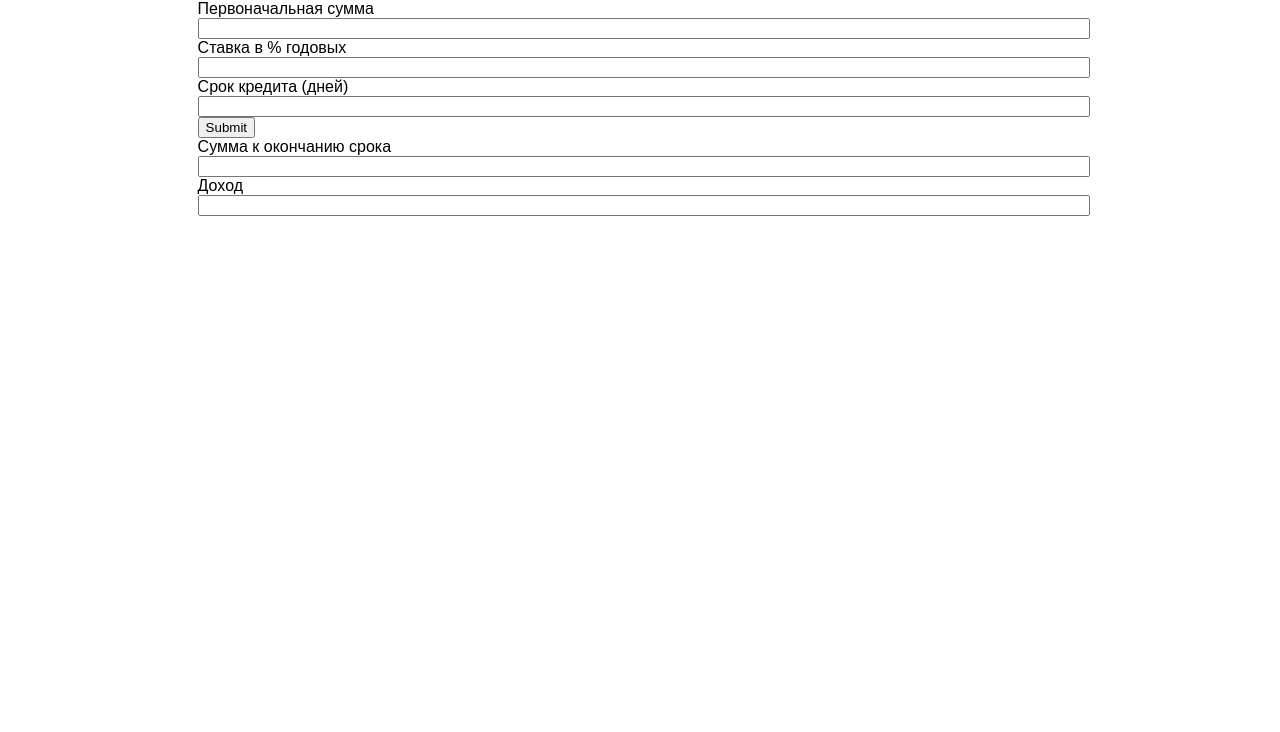
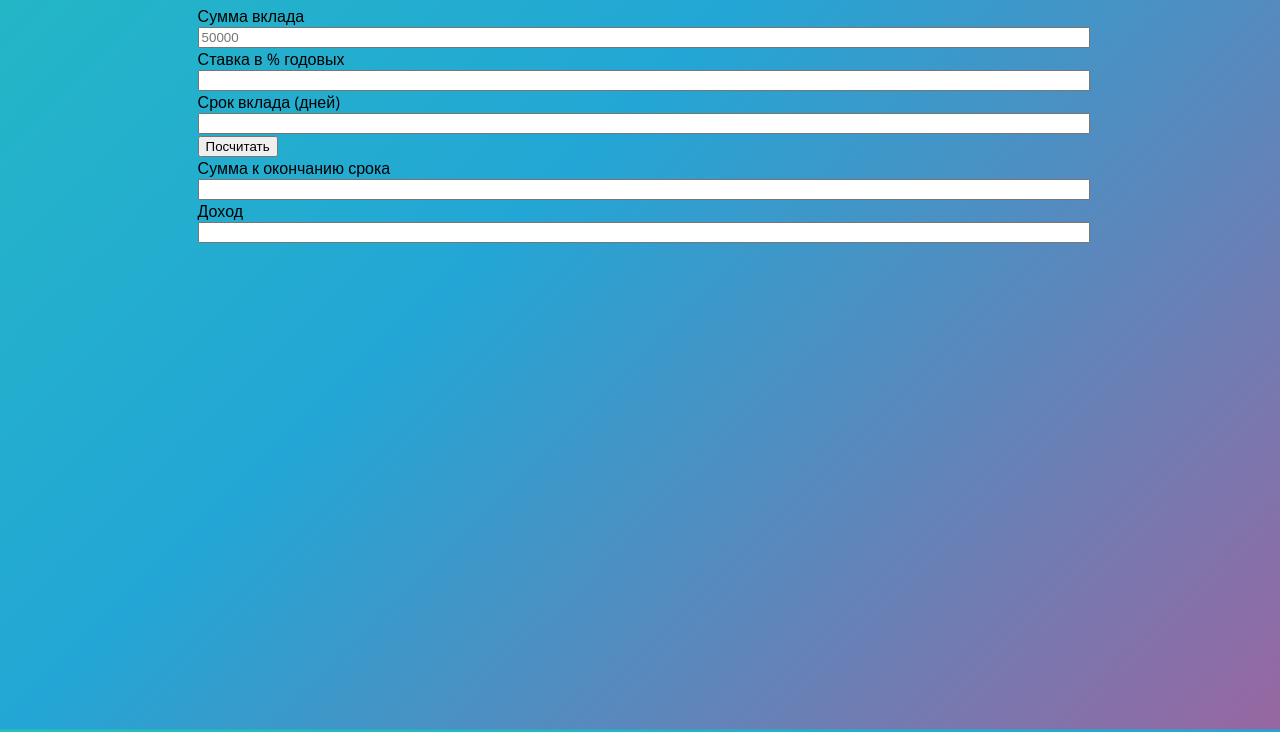
Before and after one commit to smileperez/calc-simple-01, a plain HTML site: page index.html in a window 1280 px wide. Shown: the part 68-800 px from the top of the page. Drawn offline with nearby package versions, Linux system fonts and the light colour scheme.

Commit message:
MVP complete

```diff
--- a/css/style.css
+++ b/css/style.css
@@ -1,9 +1,13 @@
+/* fonts */
+@import url('https://fonts.googleapis.com/css2?family=Open+Sans:wght@300;400;700&display=swap');
+
 /* global */
 body {
-    font-family: 'Poppins', sans-serif;
+    font-family: 'Open Sans', sans-serif;
+    background: linear-gradient(-45deg, #f802c3, #e73c7e, #23a6d5, #23d5ab);
+    background-size: 400% 400%;
+	animation: gradient 60s ease infinite;
 }
-/* fonts */
-@import url('https://fonts.googleapis.com/css2?family=Poppins:wght@300;400;700&display=swap');
 
 .form {
     width: 70%;
@@ -15,3 +19,15 @@ body {
     display: block;
     width: 100%;
 }
+
+@keyframes gradient {
+	0% {
+		background-position: 0% 50%;
+	}
+	50% {
+		background-position: 100% 50%;
+	}
+	100% {
+		background-position: 0% 50%;
+	}
+}
--- a/index.html
+++ b/index.html
@@ -9,26 +9,26 @@
     </head>
     <body>
         <nav>
-            <h1>Калькулятор процентов</h1>
+            <h1>Калькулятор процентов вклада</h1>
         </nav>
         <div class="main-form">
             <form class="form" action="">
-                <label class="form-label" for="">Первоначальная сумма
-                    <input type="number" class="form-input" id="firstSum" required></input>
+                <label class="form-label" for="">Сумма вклада
+                    <input placeholder="50000" type="number" class="form-input" id="sum" required></input>
                 </label>
                 <label class="form-label" for="">Ставка в % годовых
-                    <input type="number" class="form-input" id="interestRate" required></input>
+                    <input type="number" class="form-input" id="percent" step="any" required></input>
                 </label>
-                <label class="form-label" for="">Срок кредита (дней)
-                    <input type="number" class="form-input" id="creditTerm" required></input>
+                <label class="form-label" for="">Срок вклада (дней)
+                    <input type="number" class="form-input" id="term" required></input>
                 </label>
-                <input type="submit" id="button">
+                <button onclick="main()" type="button">Посчитать</button>
 
                 <label class="form-label" for="">Сумма к окончанию срока
-                    <input class="form-input"></input>
+                    <input class="form-input" id="resultSum"></input>
                 </label>
                 <label class="form-label" for="">Доход
-                    <input class="form-input"></input>
+                    <input class="form-input" id="income"></input>
                 </label>
             </form>
         </div>
--- a/js/main.js
+++ b/js/main.js
@@ -1,16 +1,23 @@
-let = firstSum;
-let = interestRate;
-let = creditTerm;
+function main() {
+    let sum = window.sum.value;
+    let percent = window.percent.value;
+    let term = window.term.value;
 
-document.getElementById("button").onclick = getData(firstSum, interestRate, creditTerm);
+    let result = calculate(sum, percent, term);
 
-function getData (a, b, c) {
-    a = document.getElementById("firstSum").value;
-    b = document.getElementById("interestRate").value;
-    c = document.getElementById("creditTerm").value;
+    console.log(result.income, result.resultSum);
 
-    console.log(a, b, c);
-    return(a,b,c);
+    window.resultSum.value = result.resultSum;
+    window.income.value = result.income;
 }
 
-console.log(firstSum, interestRate, creditTerm);
+function calculate(sum, percent, term) {
+    let income;
+    let resultSum;
+    let daysInYear = 365;
+
+    income = sum * percent * term / daysInYear / 100;
+    resultSum = Number(sum) + income;
+
+    return { resultSum:resultSum.toFixed(2), income:income.toFixed(2) };
+}
```
